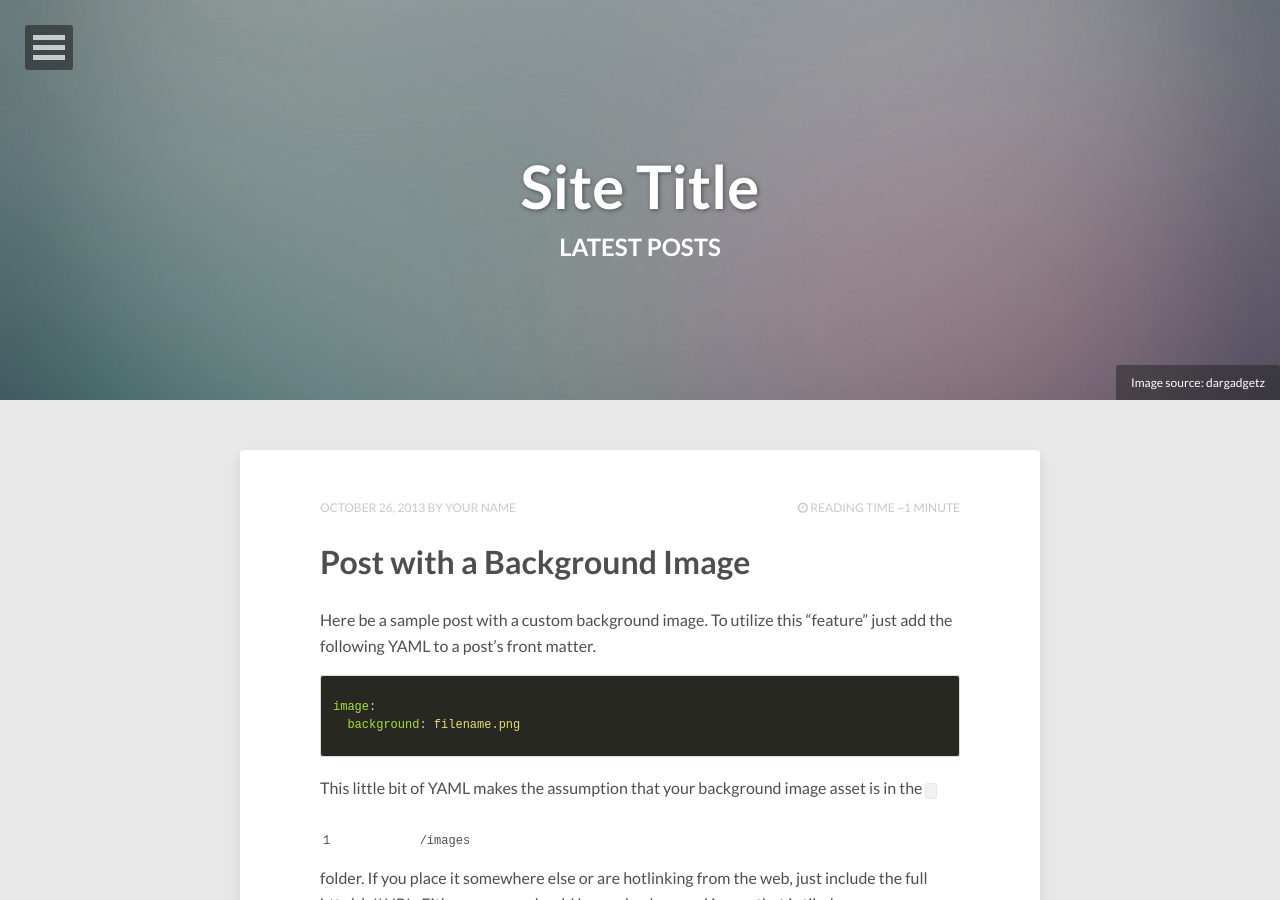
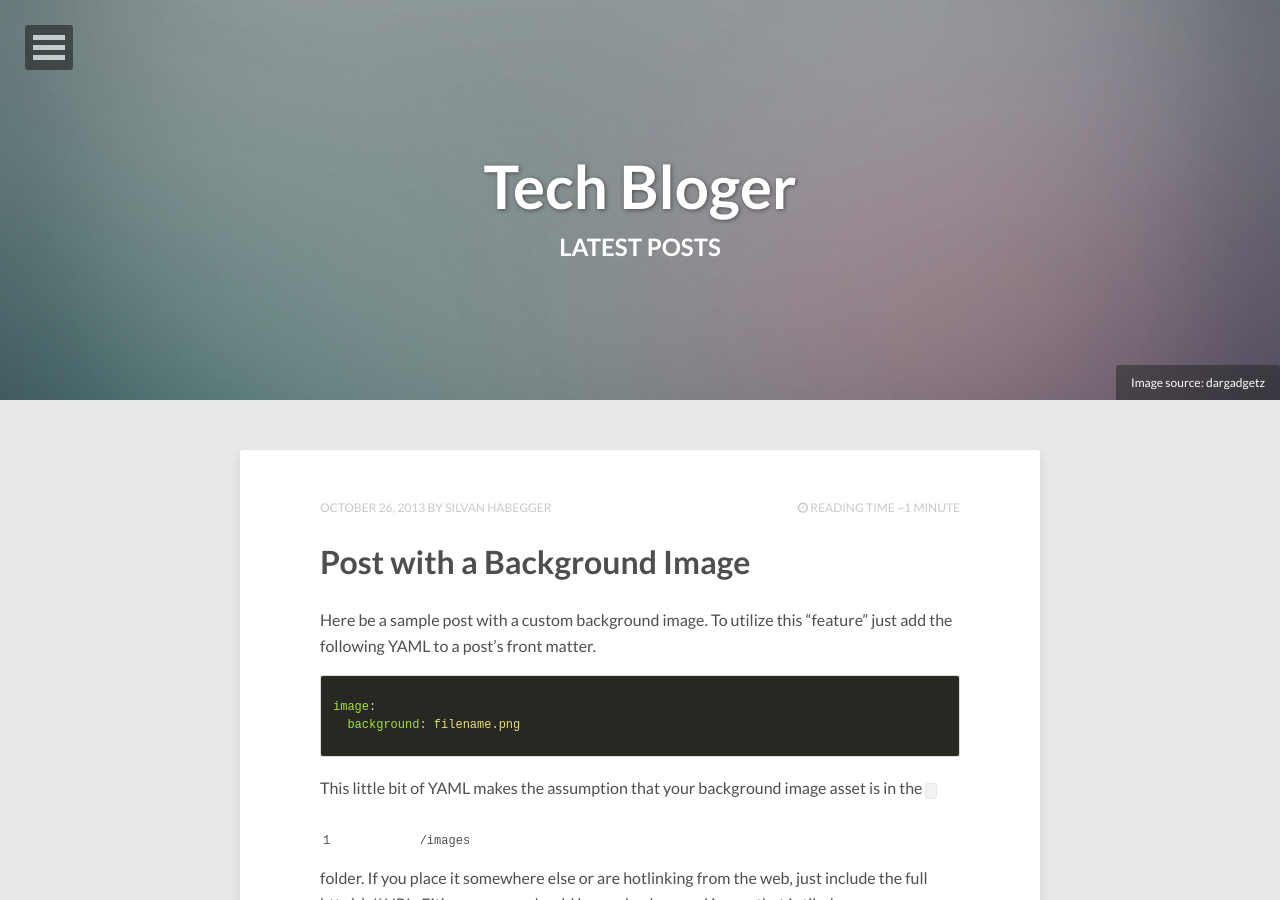
Before and after one commit to silvanh/silvanh.github.io, a Jekyll site: the page built from index.html, in a window 1280 px wide and 900 px high. Built offline with Jekyll 4.4.1, drawn with Linux system fonts in a browser that asks for light colours; nearby versions of some CDN libraries; the list of posts is cut into pages by our own code; some of the changed text lies outside the part shown.

Commit message:
changed config for titel etc

```diff
--- a/_config.yml
+++ b/_config.yml
@@ -1,5 +1,5 @@
-title:            Site Title
-description:      Describe your website here.
+title:            Tech Bloger
+description:      A tech blog aboout my life ;)
 disqus_shortname: hpstrtheme
 reading_time:     true
 words_per_minute: 200
@@ -9,14 +9,14 @@ url:
 
 # Owner/author information
 owner:
-  name:           Your Name
+  name:           Silvan Habegger
   avatar:         avatar.jpg
   bio:            "Your bio goes here. It shouldn't be super long but a good two sentences or two should suffice."
   email:          you@email.com
   # Social networking links used in footer. Update and remove as you like.
   twitter:
   facebook:
-  github:
+  github:         silvanh
   stackexchange:
   linkedin:
   instagram:
@@ -35,7 +35,7 @@ google_verify:
 bing_verify:
 
 # http://en.wikipedia.org/wiki/List_of_tz_database_time_zones
-timezone:    America/New_York
+timezone:    Europe/Zurich
 future:      true
 highlighter: pygments
 markdown:    kramdown
```
